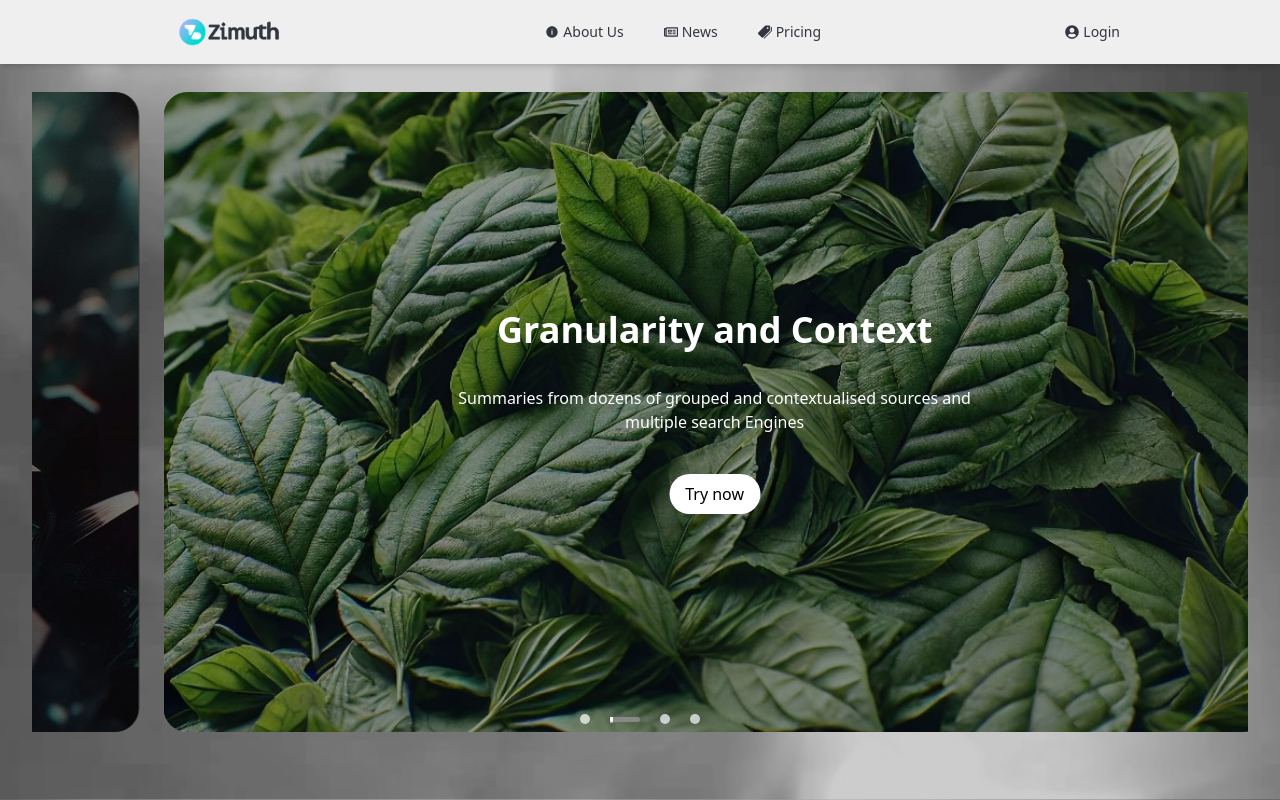
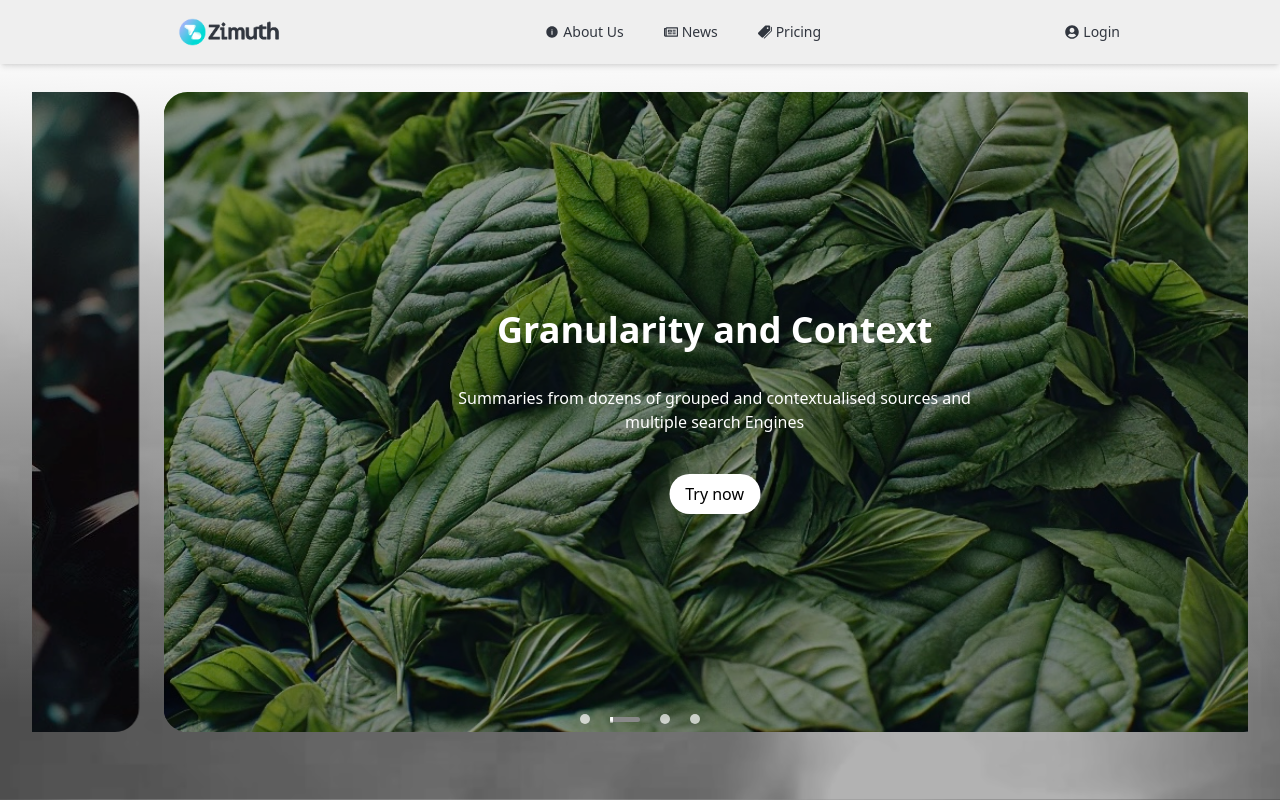
Before and after one commit to shafqatdeveloper/zimuth, a React (Vite) app: page /about-us in a window 1280 px wide. Shown: the top 800 px of the page. Built offline with nearby package versions, Linux system fonts and the light colour scheme.

Commit message:
sticky bg imag

```diff
--- a/src/Components/AboutCarousel/AboutCarousel.jsx
+++ b/src/Components/AboutCarousel/AboutCarousel.jsx
@@ -39,7 +39,9 @@ const aboutCarouselSlides = [
 
 const AboutCarousel = () => {
   return (
-    <div className="relative py-7 w-full flex flex-col gap-12 items-center  justify-center">
+    <div className="relative py-7 w-full flex flex-col gap-12 items-center justify-center">
+      <div className="absolute inset-0 bg-gradient-to-b from-[#FAFAFA] to-transparent h-[80vh] bg-blend-normal"></div>{" "}
+      {/* Overlay */}
       <Swiper
         spaceBetween={25}
         centeredSlides={true}
--- a/src/Pages/About/About.jsx
+++ b/src/Pages/About/About.jsx
@@ -7,8 +7,9 @@ import Member3 from "../../assets/TeamMember3.png";
 
 const About = () => {
   return (
-    <div className="relative pt-16 w-full flex flex-col items-center bg-static-bg-img justify-center bg-repeat-y bg-cover bg-fixed bg-opacity-30">
-      <div className="absolute inset-0 bg-black/20"></div> {/* Overlay */}
+    <div className="relative pt-16 w-full flex flex-col items-center bg-static-bg-img justify-center bg-repeat-y bg-cover bg-fixed">
+      {/* Overlay */}
+      <div className="absolute inset-0 bg-black/30"></div>
       <div className="relative w-full">
         <AboutCarousel />
       </div>
```
